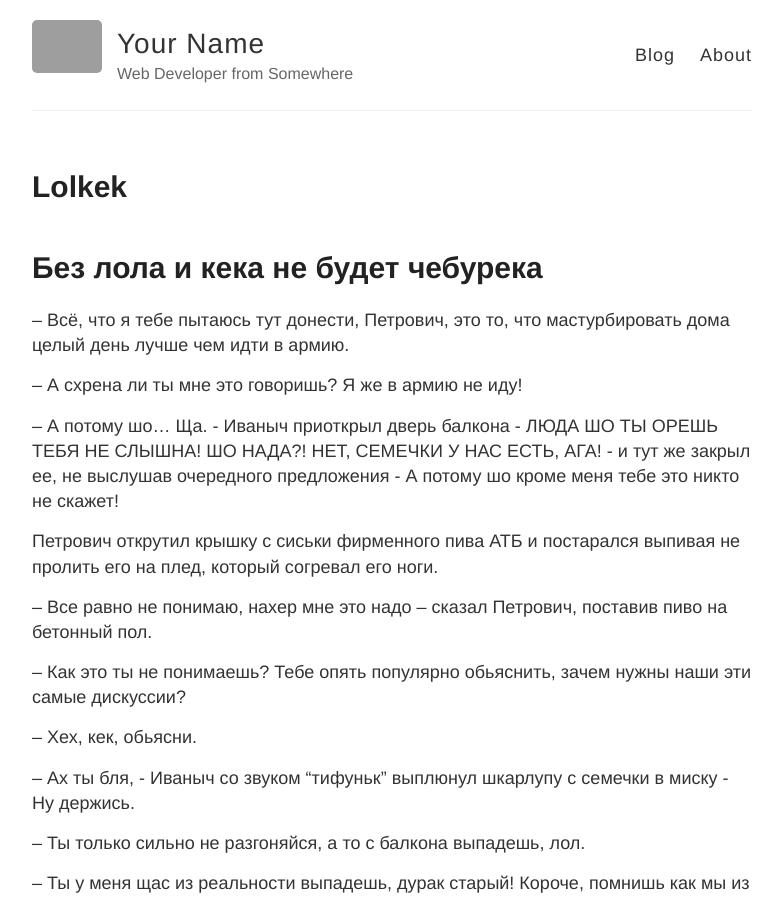
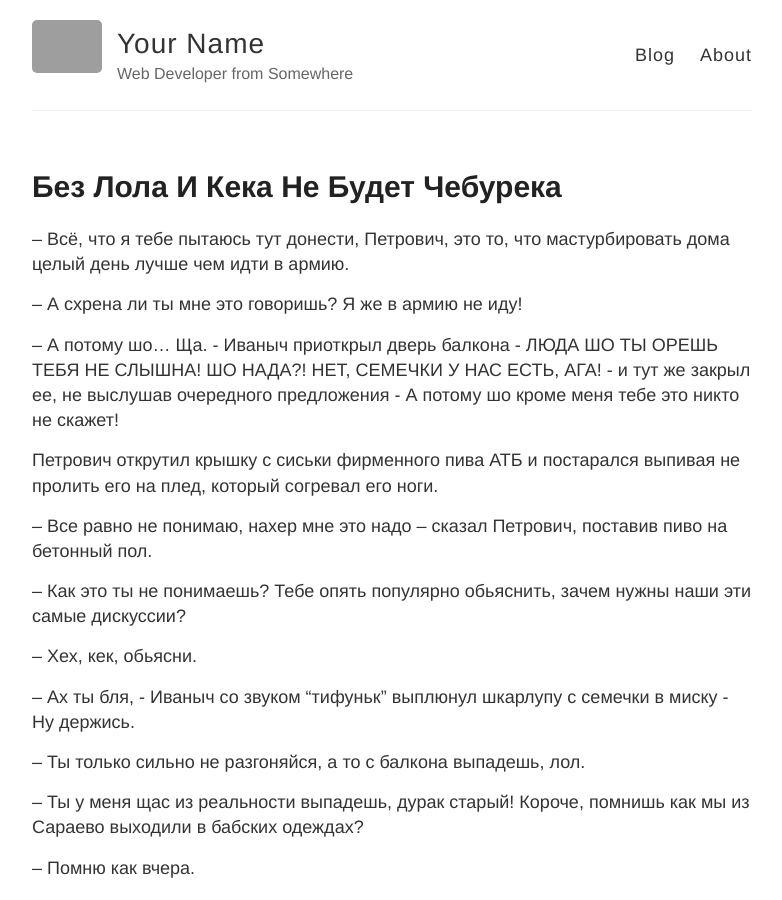
Before and after one commit to SyntheticDream/SyntheticDream.github.io, a Jekyll site: the page built from _posts/2017-12-14-Без-лола-и-кека-не-будет-чебурека.md, in a window 1280 px wide and 900 px high. Shown: the whole window, without its empty margins (248-1030 px from the left). Built offline with Jekyll 4.4.1, drawn with Linux system fonts in a browser that asks for light colours; our own code applies the rules of GitHub Pages for plain Markdown files; some of the changed lines change nothing that is shown; grey boxes are pictures that could not be loaded.

Commit message:
Update and rename 2017-12-14-lolkek.md to 2017-12-14-Без-лола-и-кека-не-будет-чебурека.md

```diff
--- a/_posts/2017-12-14-lolkek.md
+++ b/_posts/2017-12-14-Без-лола-и-кека-не-будет-чебурека.md
@@ -1,5 +1,3 @@
-# Без лола и кека не будет чебурека
-
 -- Всё, что я тебе пытаюсь тут донести, Петрович, это то, что мастурбировать дома целый день лучше чем идти в армию.
 
 -- А схрена ли ты мне это говоришь? Я же в армию не иду!
```
